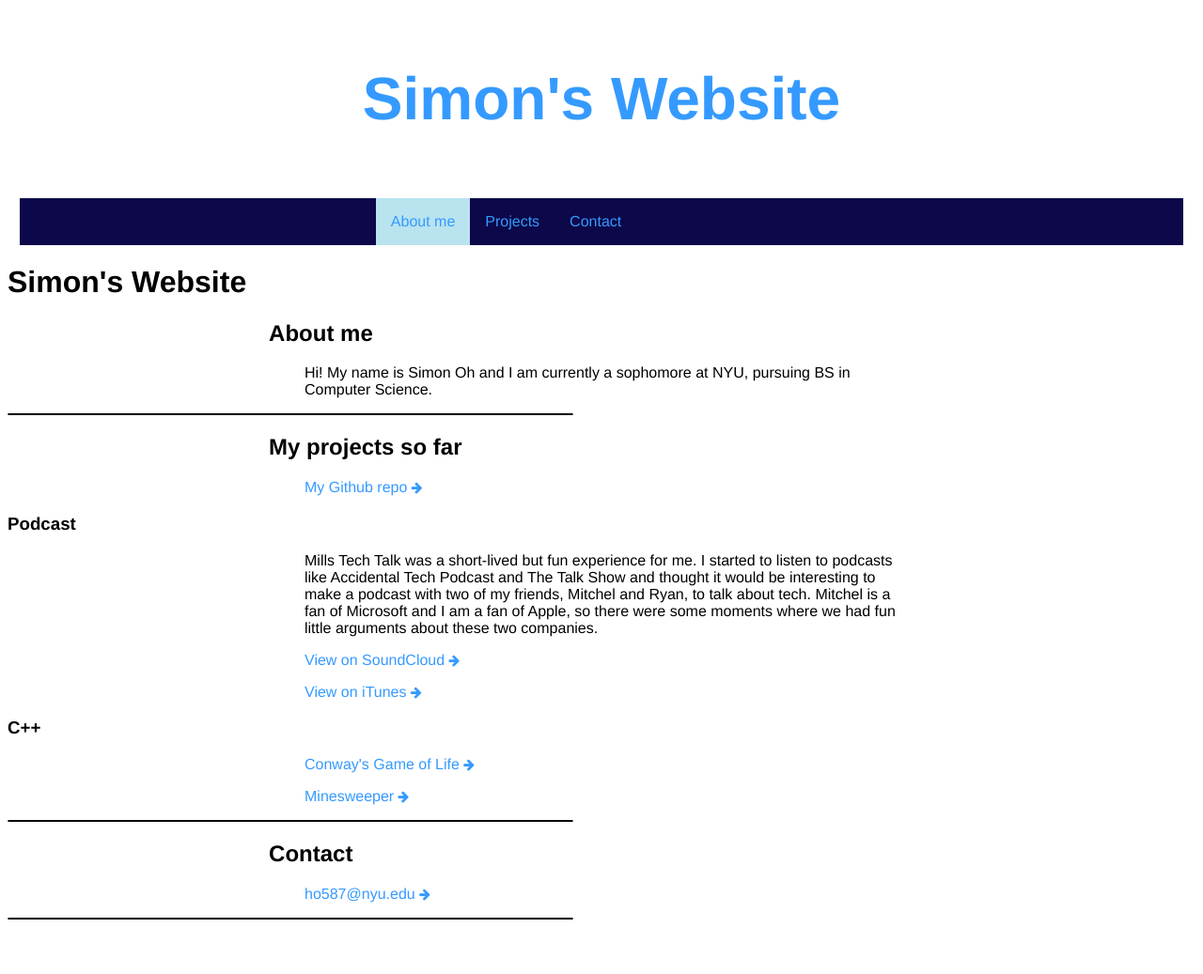
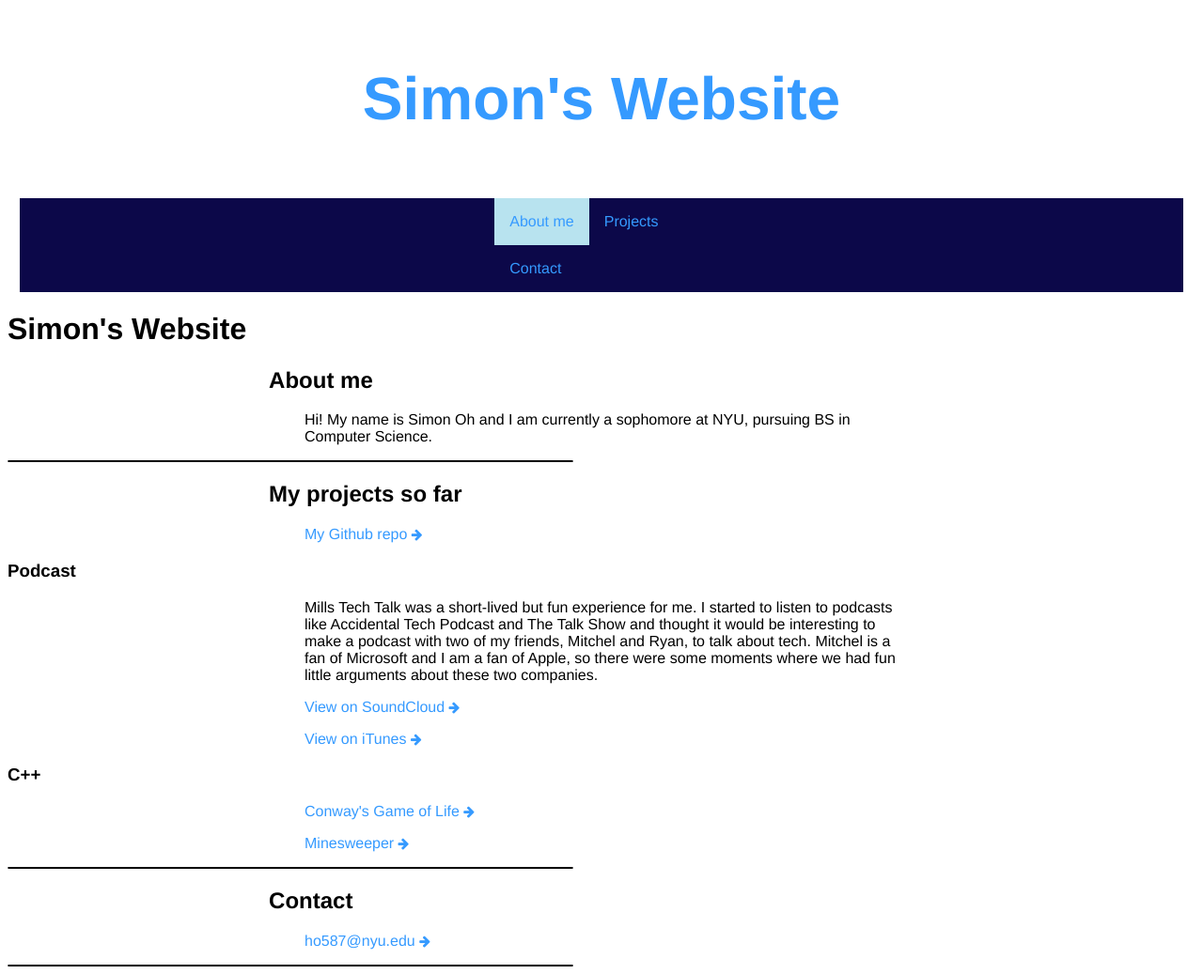
Before and after one commit to simon0h/simon0h.github.io, a Jekyll site: the page built from index.html, in a window 1280 px wide. Shown: the whole page at 94% size. Built offline with Jekyll 4.4.1, drawn with Linux system fonts in a browser that asks for light colours; before the commit the page ends 987 px from its top, so only the background shows below that.

Commit message:
Update style.css

```diff
--- a/css/style.css
+++ b/css/style.css
@@ -48,8 +48,8 @@ hr {
 ul {
   	list-style-type: none;
   	margin: 1%;
-  	padding-right: 30%;
-    	padding-left: 30%;
+  	padding-right: 40%;
+    	padding-left: 40%;
   	overflow: hidden;
   	background-color: #0c0849;
 }
```
